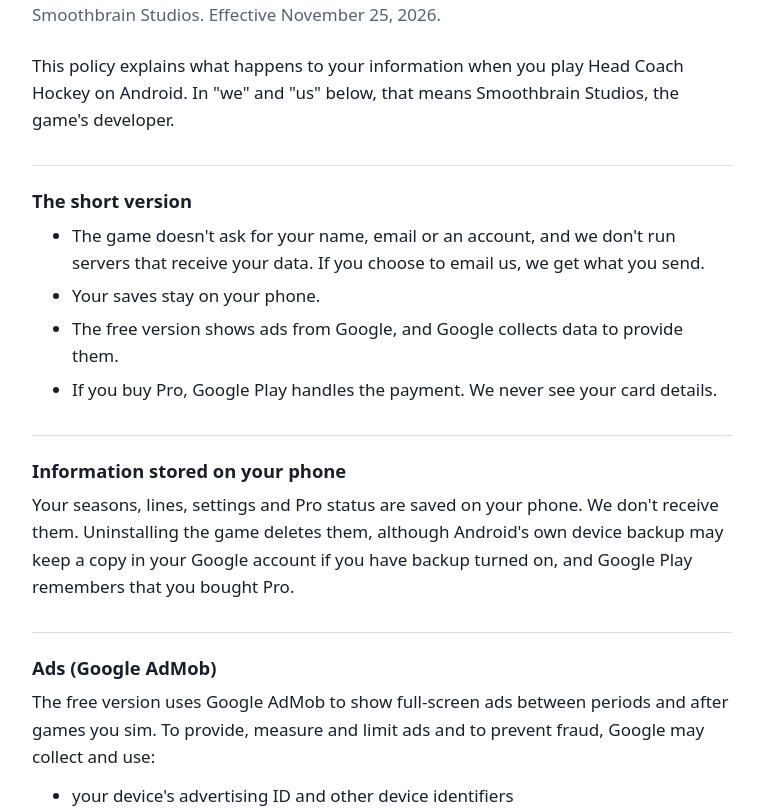
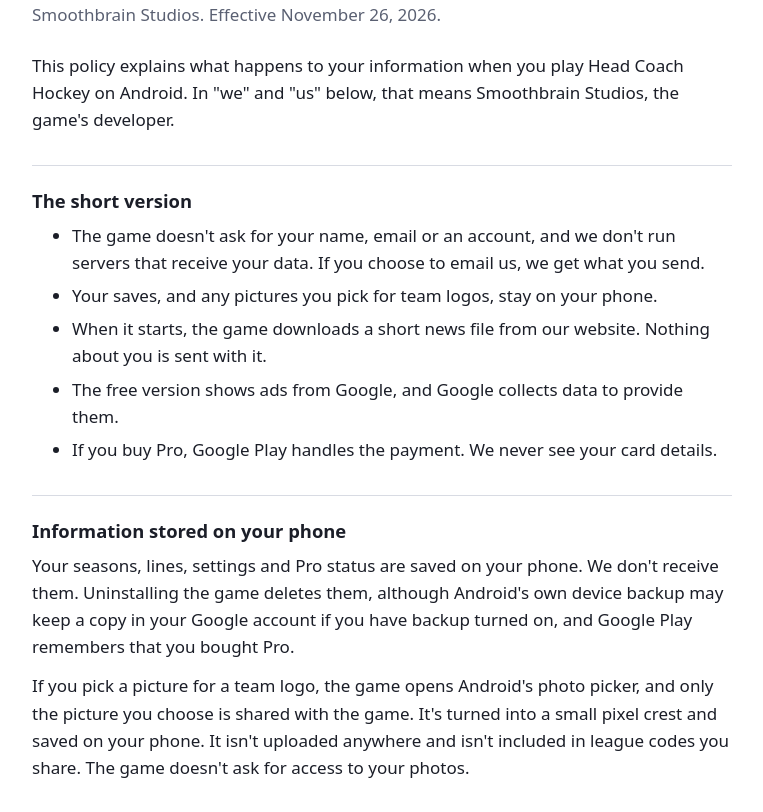
Before and after one commit to Slb07/head-coach-hockey, a plain HTML site: page privacy/index.html in a window 1280 px wide. Shown: the part 70-882 px from the top of the page, without its empty margins (258-1021 px from the left). Drawn offline with Linux system fonts and the light colour scheme.

Commit message:
Privacy policy: team logo pictures and studio news (effective Nov 26, 2026)

```diff
--- a/privacy/index.html
+++ b/privacy/index.html
@@ -20,20 +20,22 @@
 <body>
 <main>
 <h1>Head Coach Hockey Privacy Policy</h1>
-<p class="meta">Smoothbrain Studios. Effective November 25, 2026.</p>
+<p class="meta">Smoothbrain Studios. Effective November 26, 2026.</p>
 
 <p>This policy explains what happens to your information when you play Head Coach Hockey on Android. In "we" and "us" below, that means Smoothbrain Studios, the game's developer.</p>
 
 <h2>The short version</h2>
 <ul>
   <li>The game doesn't ask for your name, email or an account, and we don't run servers that receive your data. If you choose to email us, we get what you send.</li>
-  <li>Your saves stay on your phone.</li>
+  <li>Your saves, and any pictures you pick for team logos, stay on your phone.</li>
+  <li>When it starts, the game downloads a short news file from our website. Nothing about you is sent with it.</li>
   <li>The free version shows ads from Google, and Google collects data to provide them.</li>
   <li>If you buy Pro, Google Play handles the payment. We never see your card details.</li>
 </ul>
 
 <h2>Information stored on your phone</h2>
 <p>Your seasons, lines, settings and Pro status are saved on your phone. We don't receive them. Uninstalling the game deletes them, although Android's own device backup may keep a copy in your Google account if you have backup turned on, and Google Play remembers that you bought Pro.</p>
+<p>If you pick a picture for a team logo, the game opens Android's photo picker, and only the picture you choose is shared with the game. It's turned into a small pixel crest and saved on your phone. It isn't uploaded anywhere and isn't included in league codes you share. The game doesn't ask for access to your photos.</p>
 
 <h2>Ads (Google AdMob)</h2>
 <p>The free version uses Google AdMob to show full-screen ads between periods and after games you sim. To provide, measure and limit ads and to prevent fraud, Google may collect and use:</p>
@@ -53,6 +55,9 @@
 
 <h2>Google Play features</h2>
 <p>The game uses Google Play to ask, now and then, whether you'd like to rate it, and to tell you when an update is ready. Google Play shows these screens and handles your answers under the <a href="https://policies.google.com/privacy">Google Privacy Policy</a>. We don't receive your rating through the game.</p>
+
+<h2>News from the studio</h2>
+<p>When the game starts, it downloads a short text file of news from our website, which is hosted by GitHub Pages, and keeps a copy on your phone for when you're offline. This is an ordinary web request, the same as opening a web page: GitHub receives your IP address and basic technical information about the request and may keep them in its logs, as described in the <a href="https://docs.github.com/en/site-policy/privacy-policies/github-general-privacy-statement">GitHub General Privacy Statement</a>. The request doesn't include anything about you or your game, and we don't receive or keep any of this information. Which news items you've already seen is remembered only on your phone.</p>
 
 <h2>Feedback emails</h2>
 <p>The SEND FEEDBACK button opens your own email app with a message to us. Before you send it you can read and change everything in it, including a short block the game fills in: the game version, your phone model, Android version and memory, and how much time you've spent playing and watching ads. If you send it, we receive your email address and the message, and use them only to answer you and fix problems. We delete feedback emails when they're no longer needed for that, and you can ask us to delete yours at any time.</p>
```
